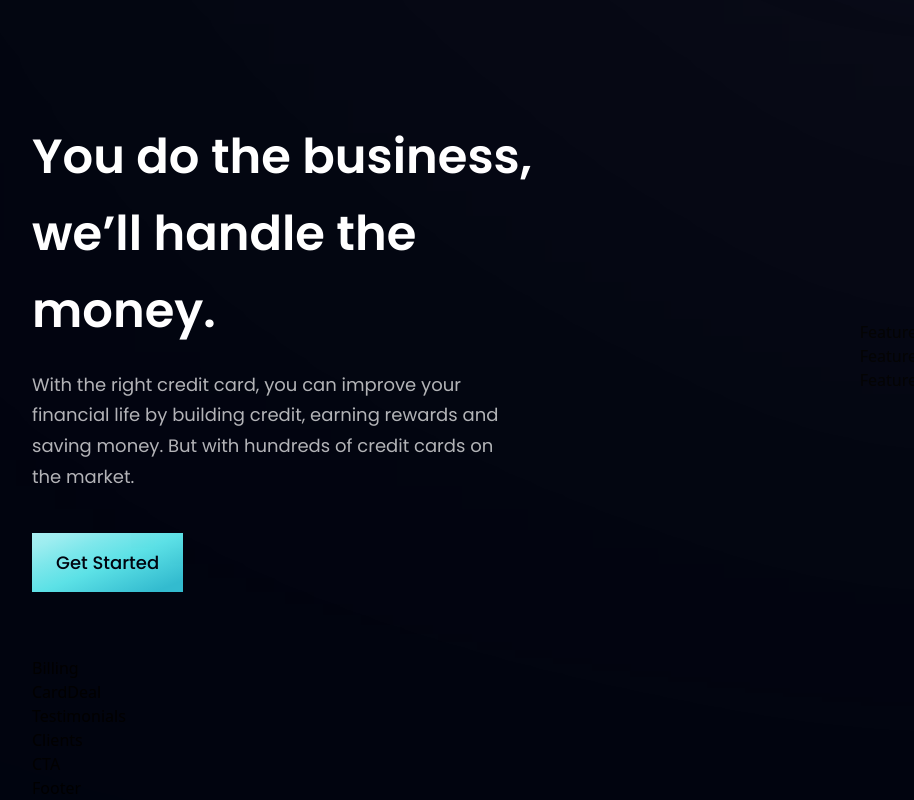
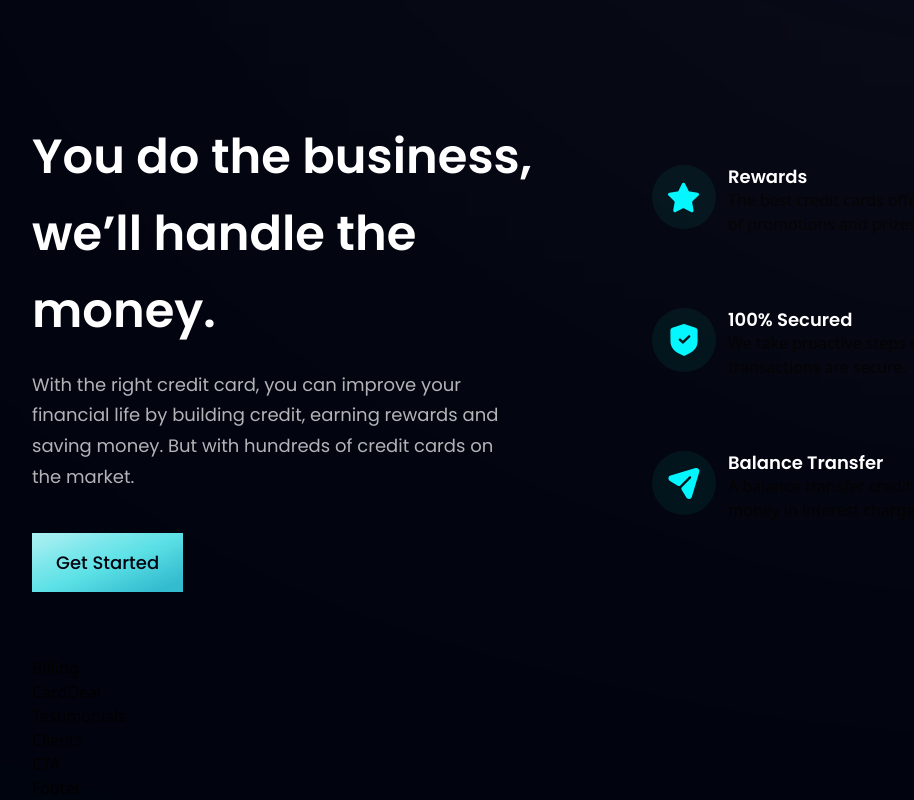
Before and after one commit to programmernizam/simple-react-projects, a React (Vite) app in the folder HooBank/: page / in a window 1280 px wide. Shown: the part 890-1690 px from the top of the page, without its empty margins (32-946 px from the left). Built offline with nearby package versions, Linux system fonts and the light colour scheme.

Commit message:
[Added] Featured Card Icons and Styles

```diff
--- a/HooBank/src/components/Business.jsx
+++ b/HooBank/src/components/Business.jsx
@@ -19,7 +19,7 @@ export default function Business() {
       </div>
       <div className={`${layout.sectionImg} flex-col`}>
         {features.map((feature, index) => (
-          <FeatureCard key={index} />
+          <FeatureCard key={index} feature={feature} index={index} />
         ))}
       </div>
     </section>
--- a/HooBank/src/components/FeatureCard.jsx
+++ b/HooBank/src/components/FeatureCard.jsx
@@ -1,5 +1,28 @@
-export default function FeatureCard() {
+import styles from "../style";
+export default function FeatureCard({ feature, index }) {
+  const { icon, title, content } = feature;
+
   return (
-    <div>FeatureCard</div>
-  )
+    <div
+      className={`flex flex-row p-6 rounded-[20px] ${
+        index !== feature.length - 1 ? "mb-6" : "mb-0"
+      } feature-card`}
+    >
+      <div
+        className={`w-[64px] h-[64px] rounded-full ${styles.flexCenter} bg-dimBlue`}
+      >
+        <img
+          src={icon}
+          alt="feature_icon"
+          className="w-[50%] h-[50%] object-contain"
+        />
+      </div>
+      <div className="flex-1 flex flex-col ml-3">
+        <h4 className="font-semibold font-poppins text-white text-[18px] leading-[23px]">
+          {title}
+        </h4>
+        <p>{content}</p>
+      </div>
+    </div>
+  );
 }
```
Also changed, not shown: HooBank/.eslintrc.cjs.
